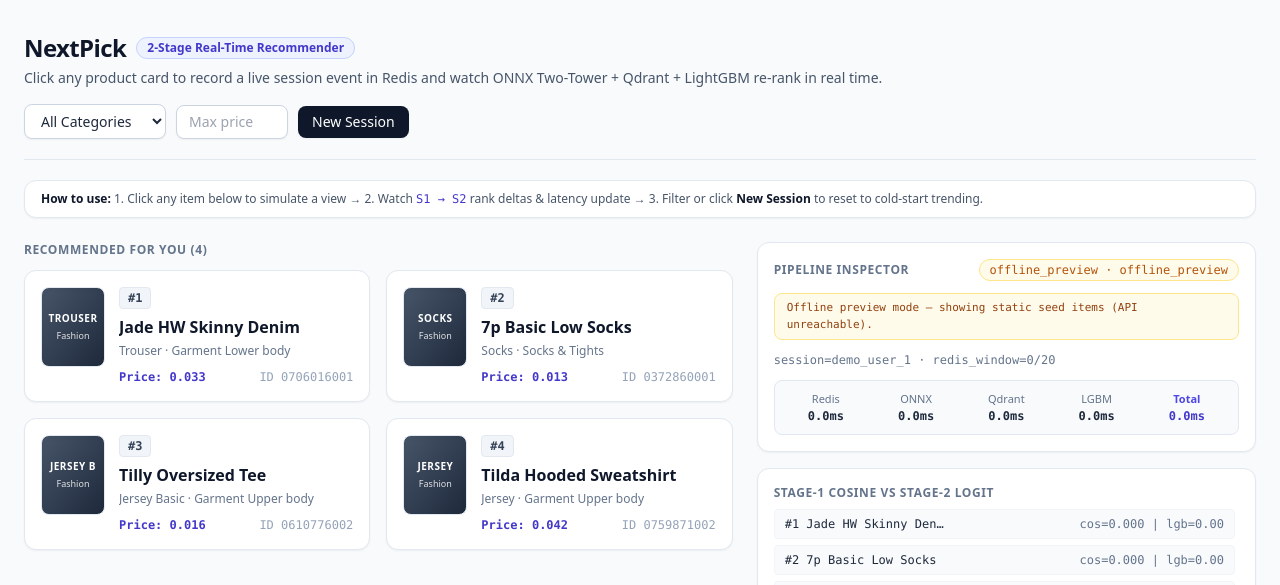
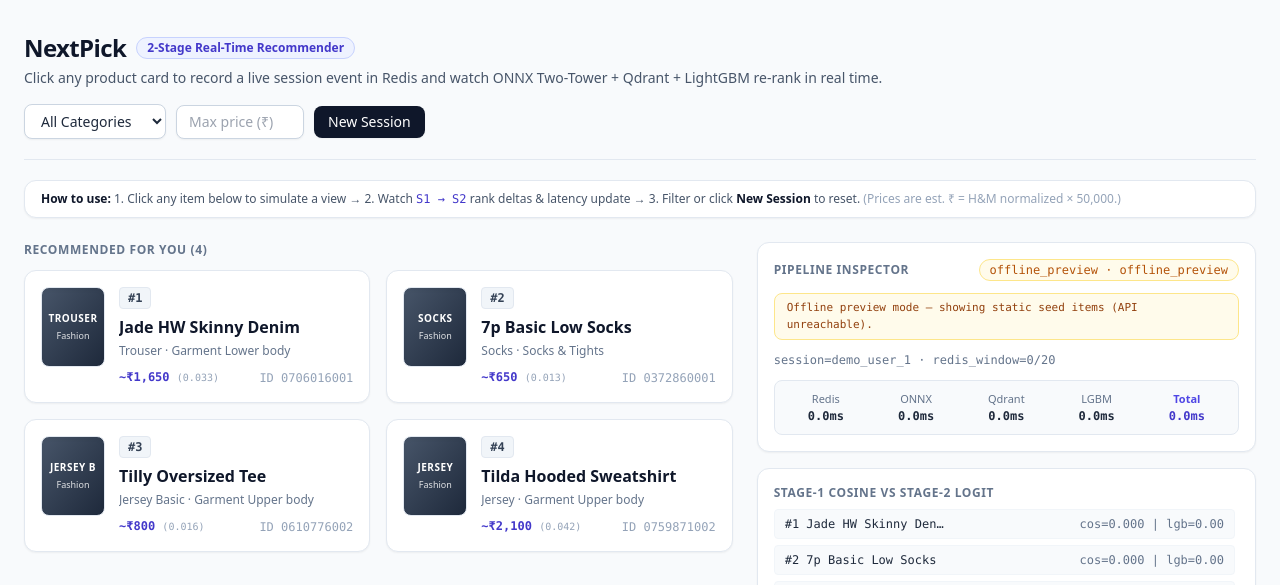
Before and after one commit to AmoghRG/NextPick, a Next.js app in the folder web/: page / in a window 1280 px wide. Shown: the top 585 px of the page. Built offline with nearby package versions, Linux system fonts and the light colour scheme; no server answers.

Commit message:
ui: display estimated INR prices, Max price (₹) filter, and Women/Men/Kids badges (#33)

```diff
--- a/web/src/app/page.tsx
+++ b/web/src/app/page.tsx
@@ -49,6 +49,19 @@ interface RecommendResponse {
 }
 
 const API_BASE = process.env.NEXT_PUBLIC_API_URL ?? "http://localhost:8000";
+const INR_SCALE = 50000;
+
+function formatInr(normPrice: number): string {
+  return `~₹${Math.round(normPrice * INR_SCALE).toLocaleString("en-IN")}`;
+}
+
+function inferSegmentBadge(item: RecommendedItem): string | null {
+  const text = `${item.department_name} ${item.prod_name ?? ""}`.toLowerCase();
+  if (/\b(ladies|women|woman|mama|bra|skirt|dress|blouse|tights)\b/.test(text)) return "Women";
+  if (/\b(mens|men|boxer|chino)\b/.test(text)) return "Men";
+  if (/\b(baby|kids|boy|boys|girl|girls|junior)\b/.test(text)) return "Kids";
+  return null;
+}
 
 const SEED_CATALOG: RecommendedItem[] = [
   {
@@ -119,7 +132,10 @@ export default function HomePage() {
       try {
         const params = new URLSearchParams({ session_id: sid, top_k: "10" });
         if (grp) params.set("product_group", grp);
-        if (priceCap) params.set("max_price", priceCap);
+        const parsedInr = Number(priceCap);
+        if (priceCap && Number.isFinite(parsedInr) && parsedInr > 0) {
+          params.set("max_price", (parsedInr / INR_SCALE).toFixed(6));
+        }
         const res = await fetch(`${API_BASE}/recommend?${params.toString()}`);
         if (!res.ok) throw new Error(`API error (${res.status})`);
         const json: RecommendResponse = await res.json();
@@ -208,11 +224,12 @@ export default function HomePage() {
           </select>
           <input
             type="number"
-            step="0.01"
-            placeholder="Max price"
+            step="100"
+            min="0"
+            placeholder="Max price (₹)"
             value={maxPrice}
             onChange={(e) => setMaxPrice(e.target.value)}
-            className="w-28 bg-white border border-slate-300 rounded-lg px-3 py-1.5 text-sm text-slate-800 shadow-sm focus:outline-none focus:ring-2 focus:ring-indigo-500"
+            className="w-32 bg-white border border-slate-300 rounded-lg px-3 py-1.5 text-sm text-slate-800 shadow-sm focus:outline-none focus:ring-2 focus:ring-indigo-500"
           />
           <button
             onClick={resetSession}
@@ -227,7 +244,7 @@ export default function HomePage() {
         <span>
           <strong className="text-slate-900">How to use:</strong> 1. Click any item below to simulate a view &rarr; 2. Watch{" "}
           <span className="font-mono text-indigo-700">S1 &rarr; S2</span> rank deltas &amp; latency update &rarr; 3. Filter or click{" "}
-          <strong className="text-slate-900">New Session</strong> to reset to cold-start trending.
+          <strong className="text-slate-900">New Session</strong> to reset. <span className="text-slate-400">(Prices are est. ₹ = H&amp;M normalized &times; 50,000.)</span>
         </span>
       </div>
 
@@ -247,7 +264,9 @@ export default function HomePage() {
           </div>
 
           <div className="grid grid-cols-1 sm:grid-cols-2 gap-4">
-            {items.map((item) => (
+            {items.map((item) => {
+              const segment = inferSegmentBadge(item);
+              return (
               <button
                 key={item.article_id}
                 onClick={() => handleProductClick(item)}
@@ -268,9 +287,16 @@ export default function HomePage() {
 
                 <div className="min-w-0 flex-1">
                   <div className="flex items-start justify-between gap-2 mb-1.5 flex-wrap">
-                    <span className="text-xs font-mono font-semibold px-2 py-0.5 rounded bg-slate-100 text-slate-700 border border-slate-200">
-                      #{item.stage2_rank}
-                    </span>
+                    <div className="flex items-center gap-1.5">
+                      <span className="text-xs font-mono font-semibold px-2 py-0.5 rounded bg-slate-100 text-slate-700 border border-slate-200">
+                        #{item.stage2_rank}
+                      </span>
+                      {segment && (
+                        <span className="text-[11px] font-medium px-2 py-0.5 rounded bg-slate-100 text-slate-700 border border-slate-200">
+                          {segment}
+                        </span>
+                      )}
+                    </div>
                     {item.rank_delta !== 0 && (
                       <span
                         className={`text-[11px] font-mono font-medium px-2 py-0.5 rounded ${
@@ -289,13 +315,17 @@ export default function HomePage() {
                   <div className="text-xs text-slate-500 mt-1 truncate">
                     {item.department_name} &middot; {item.product_group_name}
                   </div>
-                  <div className="mt-2.5 flex items-center justify-between text-xs">
-                    <span className="font-mono font-semibold text-indigo-700">Price: {item.price.toFixed(3)}</span>
-                    <span className="text-slate-400 font-mono">ID {item.article_id}</span>
+                  <div className="mt-2.5 flex items-center justify-between text-xs gap-2">
+                    <span className="font-mono font-semibold text-indigo-700">
+                      {formatInr(item.price)}{" "}
+                      <span className="text-[10px] font-normal text-slate-400">({item.price.toFixed(3)})</span>
+                    </span>
+                    <span className="text-slate-400 font-mono truncate">ID {item.article_id}</span>
                   </div>
                 </div>
               </button>
-            ))}
+              );
+            })}
           </div>
         </section>
 
```
